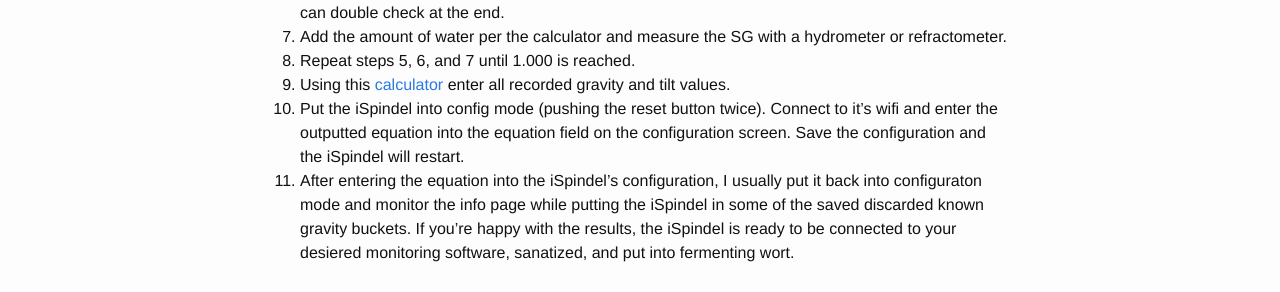
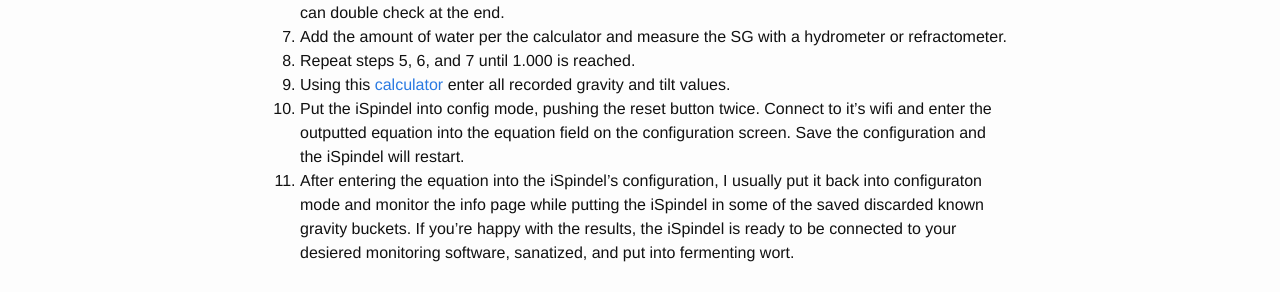
Before and after one commit to JimmyManning/jimmymanning.github.io, a Jekyll site: the page built from _beer/2022-10-23-ispindel-calibration.markdown, in a window 1280 px wide. Shown: the part 883-1175 px from the top of the page. Built offline with Jekyll 4.4.1, drawn with Linux system fonts in a browser that asks for light colours; nearby versions of some CDN libraries.

Commit message:
Removing ('s incase that's causing issues

```diff
--- a/_beer/2022-10-23-ispindel-calibration.markdown
+++ b/_beer/2022-10-23-ispindel-calibration.markdown
@@ -24,5 +24,5 @@ Before starting make sure the iSpindel's tilt is ~25 degrees in water, if it's g
 7. Add the amount of water per the calculator and measure the SG with a hydrometer or refractometer.
 8. Repeat steps 5, 6, and 7 until 1.000 is reached.
 9. Using this [calculator](https://www.ispindel.de/tools/calibration/calibration.htm) enter all recorded gravity and tilt values.
-10. Put the iSpindel into config mode (pushing the reset button twice). Connect to it's wifi and enter the outputted equation into the equation field on the configuration screen. Save the configuration and the iSpindel will restart.
+10. Put the iSpindel into config mode, pushing the reset button twice. Connect to it's wifi and enter the outputted equation into the equation field on the configuration screen. Save the configuration and the iSpindel will restart.
 11. After entering the equation into the iSpindel's configuration, I usually put it back into configuraton mode and monitor the info page while putting the iSpindel in some of the saved discarded known gravity buckets. If you're happy with the results, the iSpindel is ready to be connected to your desiered monitoring software, sanatized, and put into fermenting wort.
```
